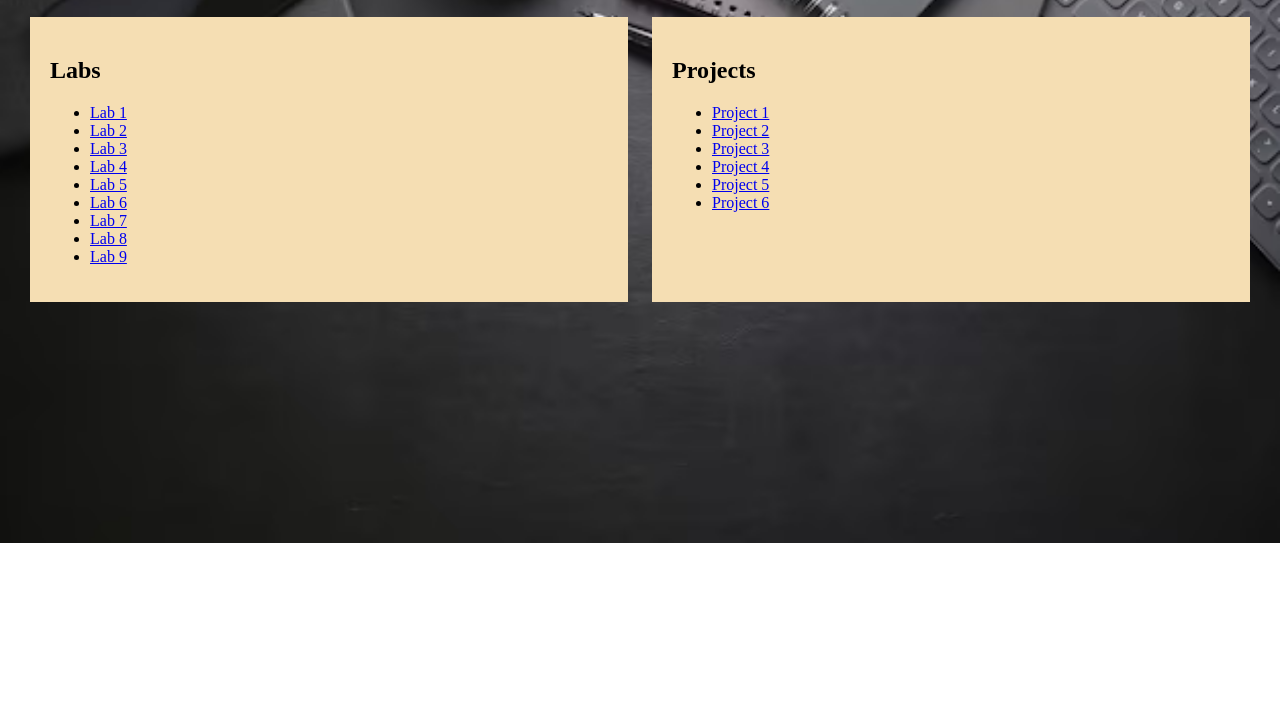
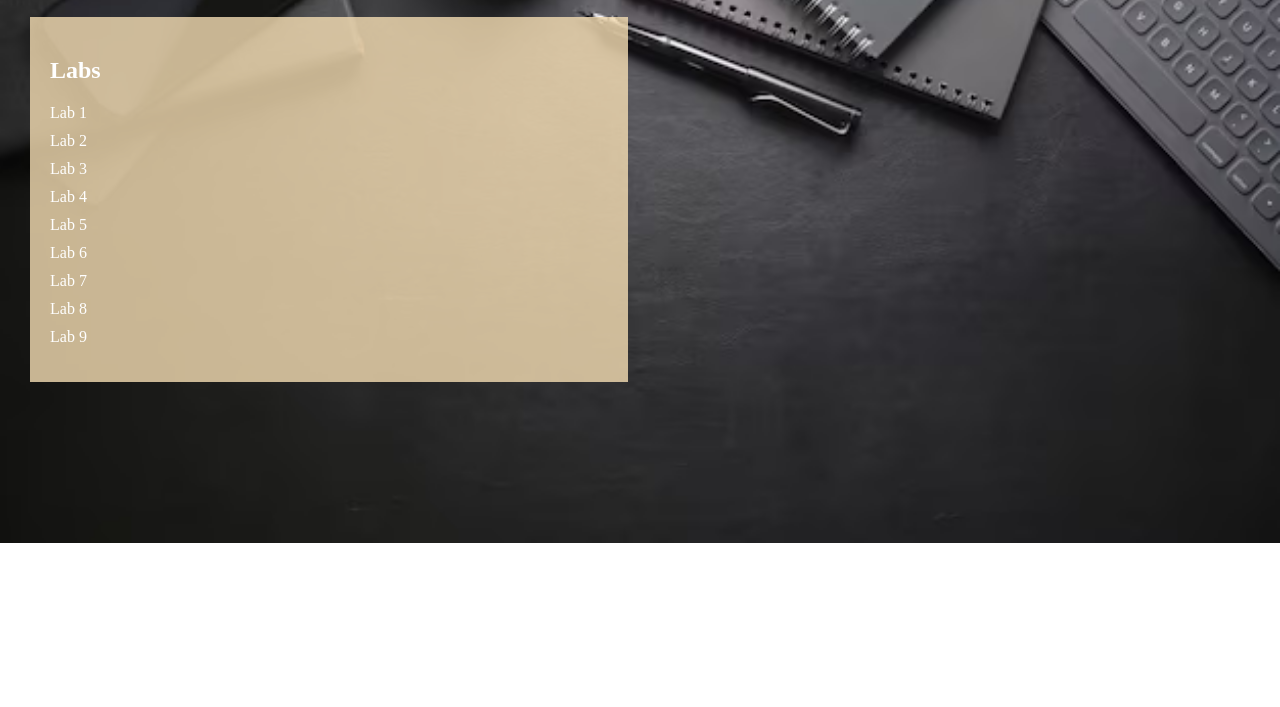
Before and after one commit to rbhullor/cit-minor-portfolio, a plain HTML site: page index.html in a window 1280 px wide. Shown: the part 93-800 px from the top of the page. Drawn offline with Linux system fonts and the light colour scheme.

Commit message:
Update index.html

```diff
--- a/index.html
+++ b/index.html
@@ -8,6 +8,7 @@
             background-repeat: no-repeat;
             background-size: cover;
             font-family: "Times New Roman", Times, serif;
+            color: white;
             margin: 0;
             padding: 20px;
         }
@@ -19,9 +20,23 @@
 
         .column {
             width: 45%;
-            background-color: #F5DEB3;
+            background-color: rgba(245, 222, 179, 0.8);
             padding: 20px;
             margin: 10px;
+        }
+
+        ul {
+            list-style-type: none;
+            padding: 0;
+        }
+
+        li {
+            margin-bottom: 10px;
+        }
+
+        a {
+            color: white;
+            text-decoration: none;
         }
     </style>
 </head>
@@ -40,19 +55,3 @@
                 <li><a href="https://rbhullor.github.io/cit281-lab7/">Lab 7</a></li>
                 <li><a href="https://rbhullor.github.io/cit281-lab8/">Lab 8</a></li>
                 <li><a href="https://rbhullor.github.io/cit281-lab9/">Lab 9</a></li>
-            </ul>
-        </div>
-        <div class="column">
-            <h2>Projects</h2>
-            <ul>
-                <li><a href="https://rbhullor.github.io/cit281-project1/">Project 1</a></li>
-                <li><a href="https://rbhullor.github.io/cit281-project2/">Project 2</a></li>
-                <li><a href="https://rbhullor.github.io/cit281-project3/">Project 3</a></li>
-                <li><a href="https://rbhullor.github.io/cit281-project4/">Project 4</a></li>
-                <li><a href="https://rbhullor.github.io/cit281-project5/">Project 5</a></li>
-                <li><a href="https://rbhullor.github.io/cit281-project6/">Project 6</a></li>
-            </ul>
-        </div>
-    </div>
-</body>
-</html>
```
